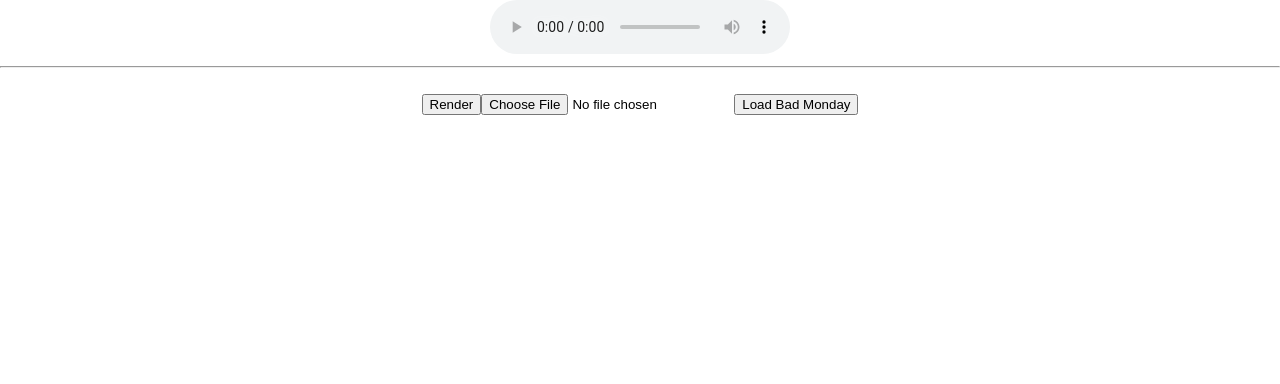
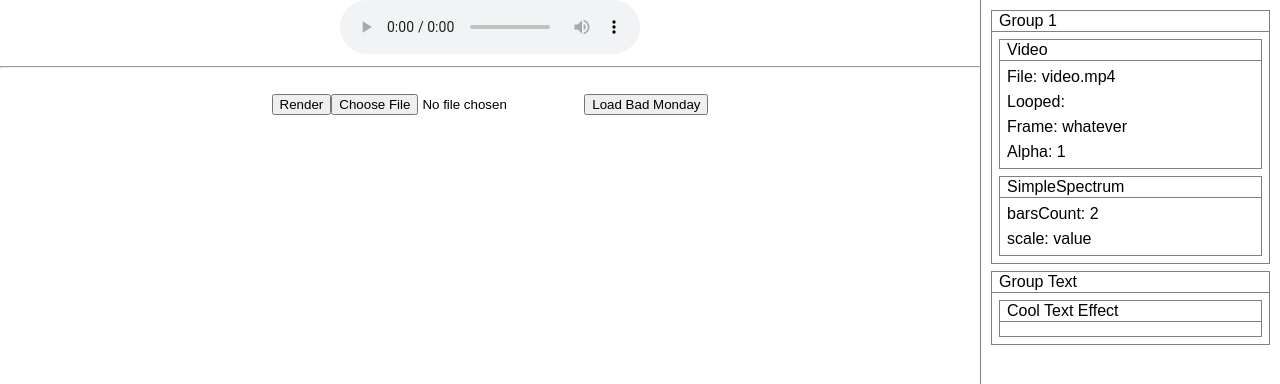
Before and after one commit to Megus/audio-visualizer, a React (Create React App) app: page / in a window 1280 px wide. Shown: the top 384 px of the page. Built offline with nearby package versions, Linux system fonts and the light colour scheme.

Commit message:
[19-effects-sidebar] add sidebar and simple mocked groups of effects

```diff
--- a/src/scenes/VideoEditorScene/VideoEditorScene.js
+++ b/src/scenes/VideoEditorScene/VideoEditorScene.js
@@ -8,6 +8,7 @@ import createNewProject from "../../services/createNewProject";
 import RenderEngine from "../../core/RenderEngine";
 
 import VideoRenderingScene from "../VideoRenderingScene/VideoRenderingScene";
+import EffectsSidebar from "./components/EffectsSidebar/EffectsSidebar";
 
 class VideoEditorScene extends Component {
 	constructor(props) {
@@ -141,6 +142,8 @@ class VideoEditorScene extends Component {
 	render() {
 		return (
 			<div>
+				<EffectsSidebar />
+				<div style={{ width: "calc(100% - 300px)" }}>
 					<audio
 						id="player"
 						controls
@@ -169,6 +172,7 @@ class VideoEditorScene extends Component {
 						/>
 					}
 				</div>
+			</div>
 		);
 	}
 }
--- /dev/null
+++ b/src/scenes/VideoEditorScene/components/EffectsSidebar/EffectsSidebar.css
@@ -0,0 +1,26 @@
+.sidebar {
+	position: absolute;
+	right: 0;
+	top: 0;
+	bottom: 0;
+	width: 300px;
+	box-sizing: border-box;
+	border-left: 1px solid gray;
+	padding: 10px;
+	text-align: left;
+}
+
+ul {
+	padding: 0;
+	margin: 0;
+}
+
+li {
+	padding: 0;
+	margin: 0;
+	list-style: none;
+}
+
+li:not(:last-child) {
+	margin-bottom: 7px;
+}
--- /dev/null
+++ b/src/scenes/VideoEditorScene/components/EffectsSidebar/EffectsSidebar.js
@@ -0,0 +1,73 @@
+import React, { Component } from "react";
+
+import EffectsGroup from "./widgets/EffectsGroup/EffectsGroup";
+import "./EffectsSidebar.css";
+
+class EffectsSidebar extends Component {
+	constructor(props) {
+		super(props);
+
+		this.effectGroups = [
+			{
+				name: "Group 1",
+				effects: [
+					{
+						name: "Video",
+						params: [
+							{
+								name: "File",
+								value: "video.mp4",
+							},
+							{
+								name: "Looped",
+								value: false,
+							},
+							{
+								name: "Frame",
+								value: "whatever",
+							},
+							{
+								name: "Alpha",
+								value: 1,
+							},
+						],
+					},
+					{
+						name: "SimpleSpectrum",
+						params: [
+							{
+								name: "barsCount",
+								value: 2,
+							}, {
+								name: "scale",
+								value: "value",
+							},
+						],
+					},
+				],
+			},
+			{
+				name: "Group Text",
+				effects: [
+					{
+						name: "Cool Text Effect",
+						params: [],
+					},
+				],
+			},
+		];
+	}
+
+	render() {
+		const items = this.effectGroups.map(group => (<li key={group.name}><EffectsGroup group={group} /></li>));
+		return (
+			<div className="sidebar">
+				<ul>
+					{items}
+				</ul>
+			</div>
+		);
+	}
+}
+
+export default EffectsSidebar;
--- /dev/null
+++ b/src/scenes/VideoEditorScene/components/EffectsSidebar/widgets/EffectPane/EffectPane.css
@@ -0,0 +1,13 @@
+.effects-group__effects-list_effect {
+  border: 1px solid gray;
+}
+
+.effects-group__effects-list_effect_effect-name {
+  line-height: 20px;
+  border-bottom: 1px solid gray;
+  padding: 0 7px;
+}
+
+.effects-group__effects-list_effect_effect-params {
+  padding: 7px;
+}
--- /dev/null
+++ b/src/scenes/VideoEditorScene/components/EffectsSidebar/widgets/EffectPane/EffectPane.js
@@ -0,0 +1,39 @@
+import React, { Component } from "react";
+import PropTypes from "prop-types";
+
+import "./EffectPane.css";
+
+class EffectPane extends Component {
+	constructor(props) {
+		super(props);
+
+		this.doStuff = this.doStuff.bind(this);
+	}
+
+	doStuff() {
+		this.stuff = "";
+	}
+
+	render() {
+		const params = this.props.effect.params.map(param => (<li key={param.name}>{param.name}: {param.value}</li>));
+		return (
+			<div className="effects-group__effects-list_effect">
+				<div className="effects-group__effects-list_effect_effect-name">
+					{this.props.effect.name}
+				</div>
+				<ul className="effects-group__effects-list_effect_effect-params">
+					{params}
+				</ul>
+			</div>
+		);
+	}
+}
+
+export default EffectPane;
+
+EffectPane.propTypes = {
+	effect: PropTypes.shape({
+		name: PropTypes.string,
+		params: PropTypes.array,
+	}).isRequired,
+};
--- /dev/null
+++ b/src/scenes/VideoEditorScene/components/EffectsSidebar/widgets/EffectsGroup/EffectsGroup.css
@@ -0,0 +1,13 @@
+.effects-group {
+  border: 1px solid gray;
+}
+
+.effects-group__name {
+  line-height: 20px;
+  border-bottom: 1px solid gray;
+  padding: 0 7px;
+}
+
+.effects-group__effects-list {
+  padding: 7px;
+}
--- /dev/null
+++ b/src/scenes/VideoEditorScene/components/EffectsSidebar/widgets/EffectsGroup/EffectsGroup.js
@@ -0,0 +1,40 @@
+import React, { Component } from "react";
+import PropTypes from "prop-types";
+
+import EffectPane from "../EffectPane/EffectPane";
+import "./EffectsGroup.css";
+
+class EffectsGroup extends Component {
+	constructor(props) {
+		super(props);
+
+		this.moveGroup = this.moveGroup.bind(this);
+	}
+
+	moveGroup() {
+		this.stuff = "";
+	}
+
+	render() {
+		const effects = this.props.group.effects.map(effect => (<li key={effect.name}><EffectPane effect={effect} /></li>));
+		return (
+			<div className="effects-group">
+				<div className="effects-group__name">
+					{this.props.group.name}
+				</div>
+				<ul className="effects-group__effects-list">
+					{effects}
+				</ul>
+			</div>
+		);
+	}
+}
+
+EffectsGroup.propTypes = {
+	group: PropTypes.shape({
+		name: PropTypes.string,
+		effects: PropTypes.array,
+	}).isRequired,
+};
+
+export default EffectsGroup;
```
Lines whose indentation alone changed are shown as unchanged.
